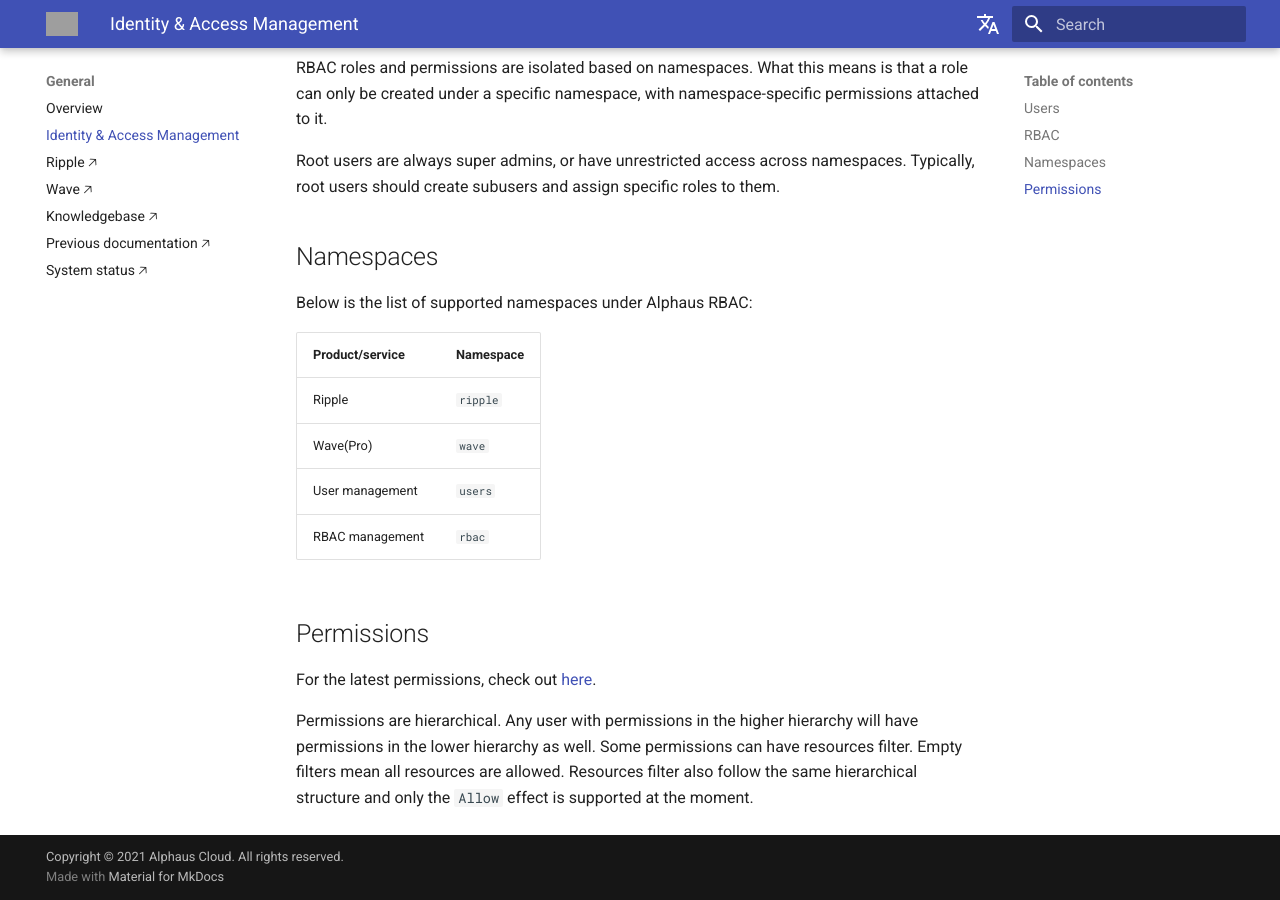
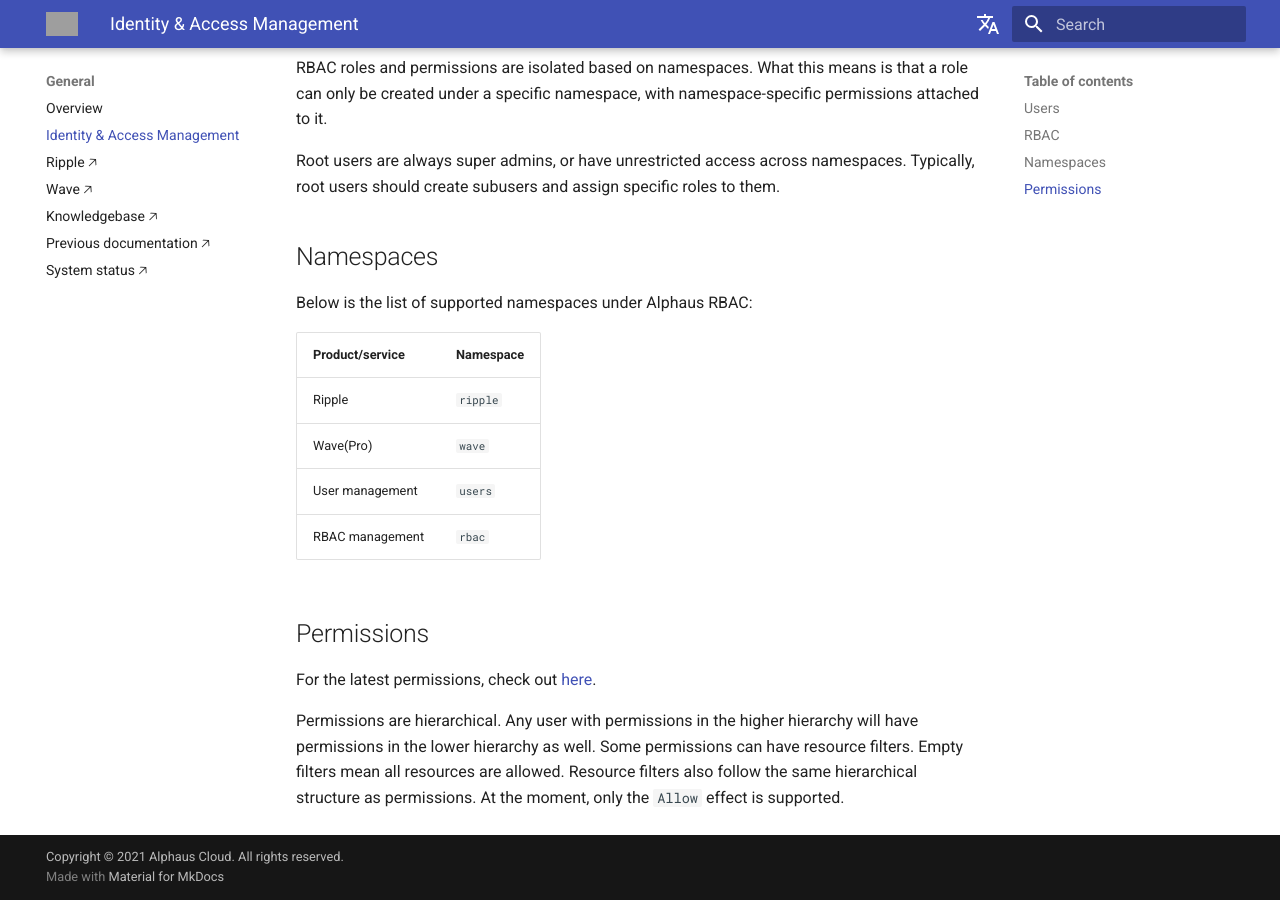
Before and after one commit to alphauslabs/tmpdocs, an MkDocs documentation site: the page built from docs/iam.md, in a window 1280 px wide and 900 px high, scrolled down 628 px. Built offline with MkDocs 1.6.1 and Material for MkDocs 9.7.7, drawn with Linux system fonts in a browser that asks for light colours; comment, search, counter and statistics services are not loaded; grey boxes are pictures that could not be loaded.

Commit message:
chore: fix grammar

```diff
--- a/docs/iam.md
+++ b/docs/iam.md
@@ -25,4 +25,4 @@ Below is the list of supported namespaces under Alphaus RBAC:
 ## Permissions
 For the latest permissions, check out [here](https://github.com/mobingi/rbac-permissions).
 
-Permissions are hierarchical. Any user with permissions in the higher hierarchy will have permissions in the lower hierarchy as well. Some permissions can have resources filter. Empty filters mean all resources are allowed. Resources filter also follow the same hierarchical structure and only the `Allow` effect is supported at the moment.
+Permissions are hierarchical. Any user with permissions in the higher hierarchy will have permissions in the lower hierarchy as well. Some permissions can have resource filters. Empty filters mean all resources are allowed. Resource filters also follow the same hierarchical structure as permissions. At the moment, only the `Allow` effect is supported.
```
